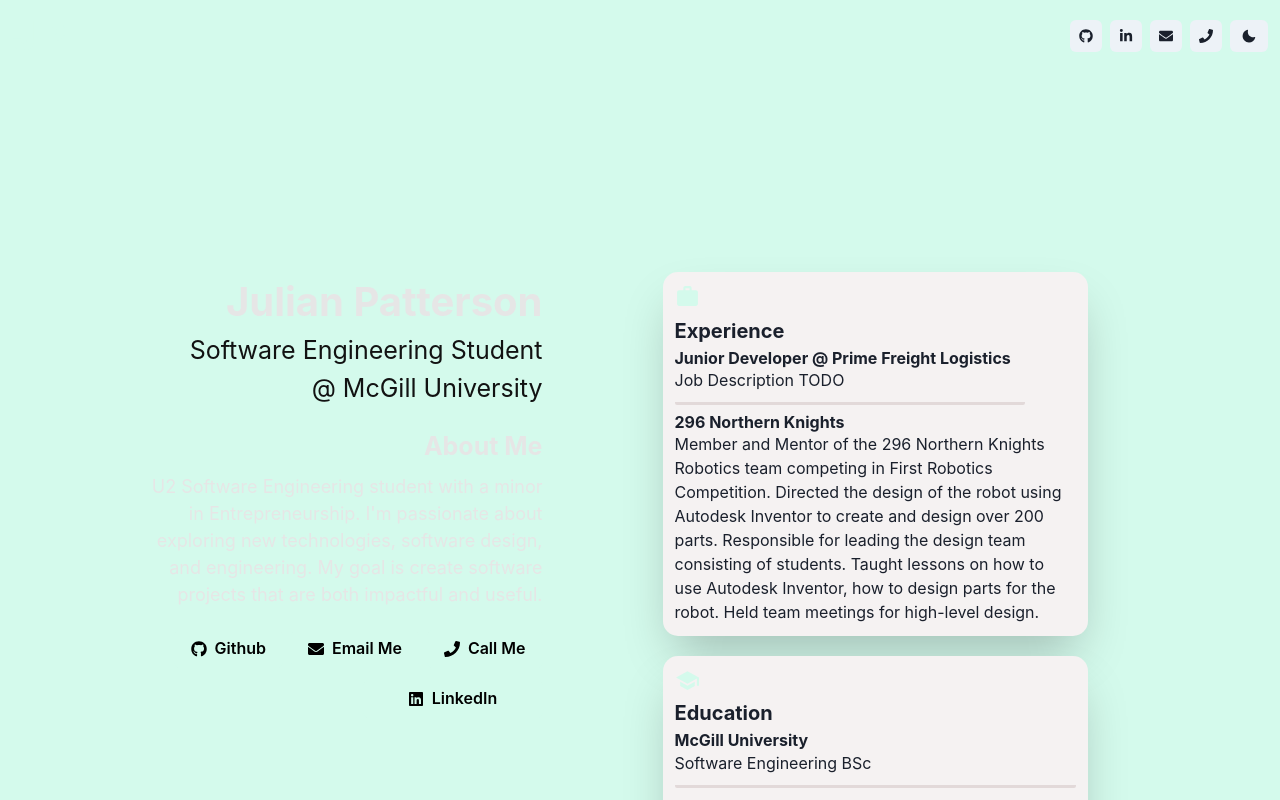
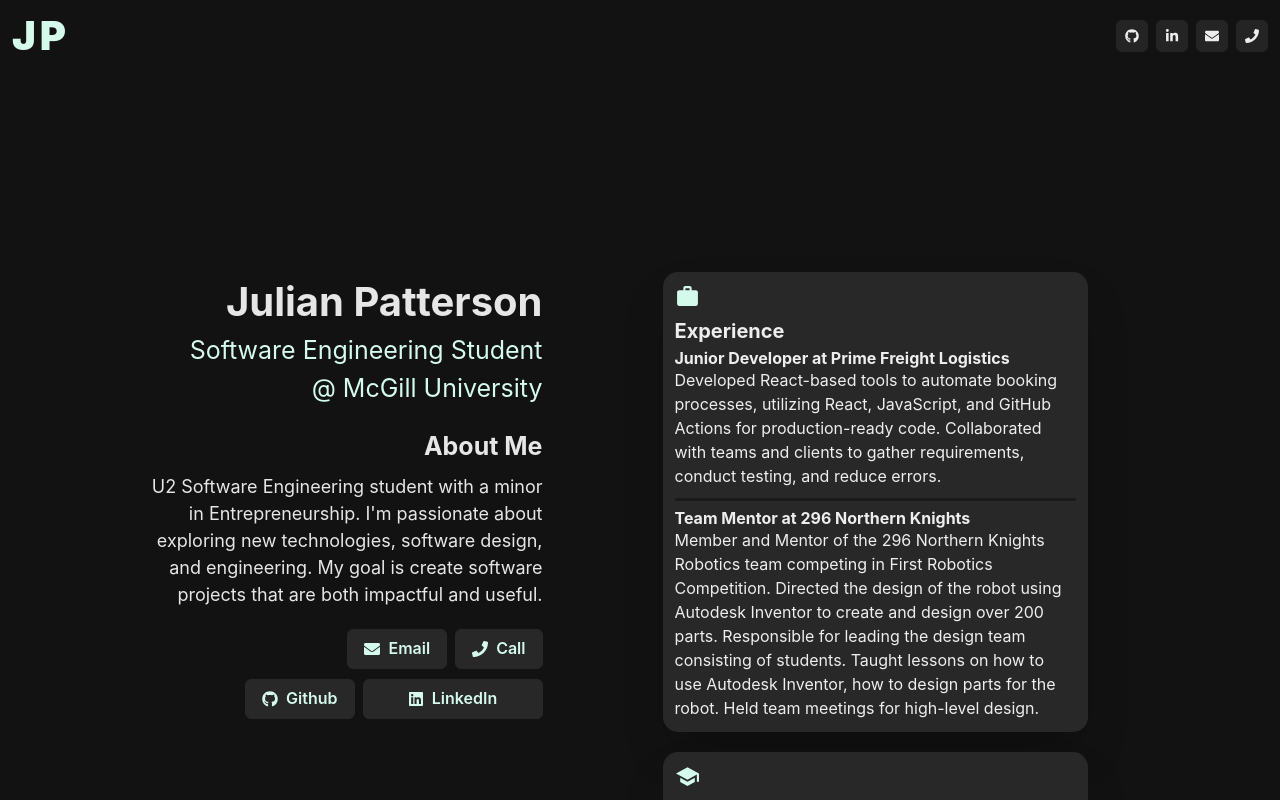
Before and after one commit to julian-patterson/julian-patterson.github.io, a React (Create React App) app: page / in a window 1280 px wide. Shown: the top 800 px of the page. Built offline with nearby package versions, Linux system fonts and the light colour scheme.

Commit message:
Final commit. Removed theming for a TODO later

```diff
--- a/src/Components/ButtonCard.tsx
+++ b/src/Components/ButtonCard.tsx
@@ -4,8 +4,8 @@ import {
   CardBody,
   CardFooter,
   CardHeader,
+  HStack,
   Heading,
-  HStack,
   VStack,
 } from "@chakra-ui/react";
 
@@ -47,7 +47,7 @@ const ButtonCard: FC<IButtonCard> = (props) => {
             to={props.link}
             bg="#00000"
             border="1px"
-            borderColor="#d4faec"
+            borderColor="#282828"
             _hover={{ bg: "#d4faec", color: "#000000" }}
             color="#d4faec"
             rightIcon={props.rightIcon}
--- a/src/Components/Header.tsx
+++ b/src/Components/Header.tsx
@@ -1,9 +1,7 @@
-import { MoonIcon, SunIcon } from "@chakra-ui/icons";
 import {
   Box,
-  Button,
+  HStack,
   Heading,
-  HStack,
   IconButton,
   Spacer,
   useColorMode,
@@ -66,14 +64,14 @@ const Header: FC = () => {
           icon={<FaPhone />}
           onClick={() => (window.location.href = "tel:514-929-1119")}
         />
-        <Button
+        {/* <Button
           variant="solid"
           colorScheme="gray"
           onClick={toggleColorMode}
           size="sm"
         >
           {colorMode === "light" ? <MoonIcon /> : <SunIcon />}
-        </Button>
+        </Button> */}
       </HStack>
     </Box>
   );
--- a/src/Education/Components/CardGroup.tsx
+++ b/src/Education/Components/CardGroup.tsx
@@ -2,8 +2,8 @@ import "animate.css";
 
 import { Text, VStack } from "@chakra-ui/react";
 
+import CardBody from "../../Components/CardBody";
 import { FC } from "react";
-import CardBody from "../../Components/CardBody";
 import InformationCard from "../../Components/InformationCard";
 
 const boldTypedStyle = {
@@ -24,7 +24,9 @@ const CardGroup: FC = () => {
             <Text>
               Data Structures and Algorithms, Discrete Mathematics, Linear
               Algebra, Calculus, Programming Languages and Paradigms,
-              Introduction to Computer Systems, Introduction to Software Systems{" "}
+              Introduction to Computer Systems, Introduction to Software
+              Systems, Software Design, Operating Systems, and Software
+              Engineering Project.{" "}
             </Text>
           </VStack>
         }
--- a/src/Home/Components/Experience.tsx
+++ b/src/Home/Components/Experience.tsx
@@ -1,8 +1,8 @@
+import CardBody from "../../Components/CardBody";
+import { FC } from "react";
+import InformationCard from "../../Components/InformationCard";
+import { MdOutlineWork } from "react-icons/md";
 import { VStack } from "@chakra-ui/react";
-import { FC } from "react";
-import { MdOutlineWork } from "react-icons/md";
-import CardBody from "../../Components/CardBody";
-import InformationCard from "../../Components/InformationCard";
 
 const Experience: FC = () => {
   return (
@@ -12,12 +12,13 @@ const Experience: FC = () => {
       body={
         <VStack align="start">
           <CardBody
-            subtitle="Junior Developer @ Prime Freight Logistics"
-            body="Job Description TODO"
+            subtitle="Junior Developer at Prime Freight Logistics"
+            body="Developed React-based tools to automate booking processes, utilizing React, JavaScript, and GitHub Actions for production-ready code.
+            Collaborated with teams and clients to gather requirements, conduct testing, and reduce errors."
             divider={true}
           />
           <CardBody
-            subtitle="296 Northern Knights"
+            subtitle="Team Mentor at 296 Northern Knights"
             body="Member and Mentor of the 296 Northern Knights Robotics team
             competing in First Robotics Competition. Directed the design of the
             robot using Autodesk Inventor to create and design over 200 parts.
--- a/src/Home/HomeBody.tsx
+++ b/src/Home/HomeBody.tsx
@@ -89,13 +89,43 @@ const HomeBody: FC = () => {
           <HStack paddingTop="20px">
             <Button
               as="a"
+              href="mailto:julian.e.patterson@icloud.com"
+              target="_blank"
+              rel="nopener noreferrer"
+              bg="#282828"
+              color="#d4faec"
+              border="1px"
+              borderColor="#282828"
+              _hover={{ bg: "#121212", color: "#d4faec" }}
+              leftIcon={<FaEnvelope />}
+            >
+              Email
+            </Button>
+            <Button
+              as="a"
+              href="tel:514-929-1119"
+              target="_blank"
+              rel="nopener noreferrer"
+              bg="#282828"
+              border="1px"
+              color="#d4faec"
+              borderColor="#282828"
+              _hover={{ bg: "#121212", color: "#d4faec" }}
+              leftIcon={<FaPhone />}
+            >
+              Call
+            </Button>
+          </HStack>
+          <HStack paddingTop="10px">
+            <Button
+              as="a"
               href="https://github.com/julian-patterson"
               target="_blank"
               rel="nopener noreferrer"
-              bg="#d4faec"
-              color="#000000"
+              bg="#282828"
               border="1px"
-              borderColor="#d4faec"
+              color="#d4faec"
+              borderColor="#282828"
               _hover={{ bg: "#121212", color: "#d4faec" }}
               leftIcon={<FaGithub />}
             >
@@ -103,44 +133,14 @@ const HomeBody: FC = () => {
             </Button>
             <Button
               as="a"
-              href="mailto:julian.e.patterson@icloud.com"
-              target="_blank"
-              rel="nopener noreferrer"
-              bg="#d4faec"
-              color="#000000"
-              border="1px"
-              borderColor="#d4faec"
-              _hover={{ bg: "#121212", color: "#d4faec" }}
-              leftIcon={<FaEnvelope />}
-            >
-              Email Me
-            </Button>
-            <Button
-              as="a"
-              href="tel:514-929-1119"
-              target="_blank"
-              rel="nopener noreferrer"
-              bg="#d4faec"
-              color="#000000"
-              border="1px"
-              borderColor="#d4faec"
-              _hover={{ bg: "#121212", color: "#d4faec" }}
-              leftIcon={<FaPhone />}
-            >
-              Call Me
-            </Button>
-          </HStack>
-          <HStack paddingTop="10px">
-            <Button
-              as="a"
               href="https://ca.linkedin.com/in/julian-e-patterson"
               target="_blank"
               width="180px"
               rel="nopener noreferrer"
-              bg="#d4faec"
-              color="#000000"
+              bg="#282828"
               border="1px"
-              borderColor="#d4faec"
+              color="#d4faec"
+              borderColor="#282828"
               _hover={{ bg: "#121212", color: "#d4faec" }}
               leftIcon={<FaLinkedin />}
             >
--- a/src/Styles/Theme.ts
+++ b/src/Styles/Theme.ts
@@ -1,20 +1,26 @@
+import { StyleFunctionProps, mode } from "@chakra-ui/theme-tools";
 import {
+  ThemeConfig,
   createMultiStyleConfigHelpers,
   defineStyle,
   defineStyleConfig,
-  extendTheme, ThemeConfig
+  extendTheme
 } from "@chakra-ui/react";
-import { mode, StyleFunctionProps } from "@chakra-ui/theme-tools";
 
 import { cardAnatomy } from "@chakra-ui/anatomy";
 
 // Theming for all components on the website
 
 //Config and Global theming
+// const config: ThemeConfig = {
+//   initialColorMode: "system",
+//   useSystemColorMode: false,
+// };
+
 const config: ThemeConfig = {
-  initialColorMode: "system",
+  initialColorMode: "dark",
   useSystemColorMode: false,
-};
+}
 
 const globalStyles = {
   global: (props: StyleFunctionProps) => ({
```
